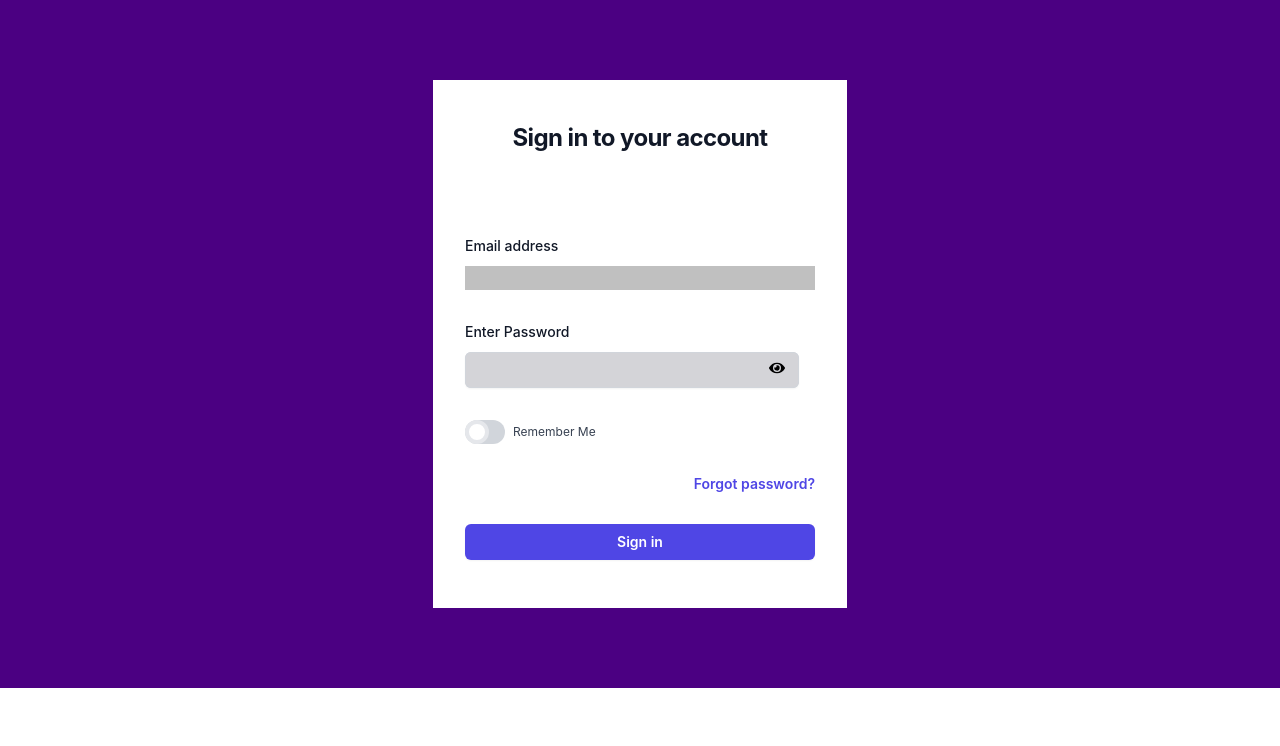
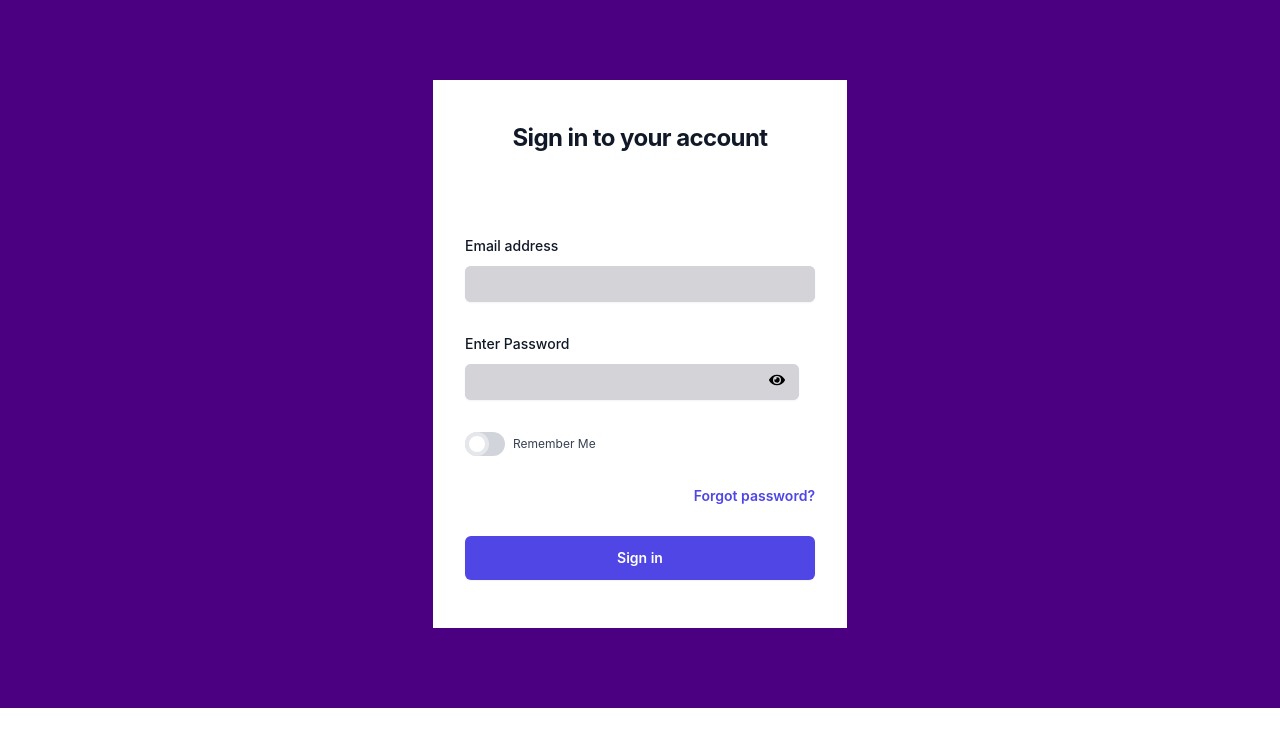
Before and after one commit to CTRL-T7/healthcare, a React (Create React App) app: page / in a window 1280 px wide. Shown: the top 746 px of the page. Built offline with nearby package versions, Linux system fonts and the light colour scheme.

Commit message:
fixed issues

```diff
--- a/src/components/Homescreen.js
+++ b/src/components/Homescreen.js
@@ -27,7 +27,7 @@ function Homescreen() {
         justifyContent:'space-between',
         alignItems:'center',
         padding: '20px 25px',
-        borderBottom: '1px solid #c5c6d0',
+
 
     };
 
--- a/src/components/Login.js
+++ b/src/components/Login.js
@@ -56,7 +56,7 @@ function Login() {
         <div style={inputwidth}>
         <label for="email" class="block text-sm font-medium leading-6 text-gray-900">Email address</label>
         <div class="mt-2">
-          <input id="email" name="email" type="email" autocomplete="email" required className="inputstyle"/>
+          <input id="email" name="email" type="email" autocomplete="email" required class="block w-full rounded-md  py-1.5 text-gray-900 bg-zinc-300 shadow-sm ring-1 ring-inset ring-gray-300 placeholder:text-gray-400 focus:ring-2 focus:ring-inset focus:ring-indigo-600 sm:text-sm sm:leading-6"/>
 
 
         </div>
@@ -91,7 +91,7 @@ function Login() {
           </div>
       <div style={inputwidth}>
        <Link to="/homescreen">
-        <button type="submit" class="flex w-full  justify-center rounded-md bg-indigo-600 px-3 py-1.5 text-sm font-semibold leading-6 text-white shadow-sm hover:bg-indigo-500 focus-visible:outline focus-visible:outline-2 focus-visible:outline-offset-2 focus-visible:outline-indigo-600">Sign in</button>
+        <button type="submit" class="flex w-full  justify-center rounded-md bg-indigo-600 px-3 py-2.5 text-sm font-semibold leading-6 text-white shadow-sm hover:bg-indigo-500 focus-visible:outline focus-visible:outline-2 focus-visible:outline-offset-2 focus-visible:outline-indigo-600">Sign in</button>
         </Link>
 
       </div>
--- a/src/components/incidentmgt.js
+++ b/src/components/incidentmgt.js
@@ -77,7 +77,7 @@ function incidentmgt() {
 
 <div class="mb-10 mt-8">
 
-<button type="submit" class="flex w-full  justify-center rounded-md bg-indigo-600 px-3 py-1.5 text-sm font-semibold leading-6 text-white shadow-sm hover:bg-indigo-500 focus-visible:outline focus-visible:outline-2 focus-visible:outline-offset-2 focus-visible:outline-indigo-600">Sign in</button>
+<button type="submit" class="flex w-full  justify-center rounded-md bg-indigo-600 px-3 py-2.5 text-sm font-semibold leading-6 text-white shadow-sm hover:bg-indigo-500 focus-visible:outline focus-visible:outline-2 focus-visible:outline-offset-2 focus-visible:outline-indigo-600">Sign in</button>
 
 
 </div>
```
